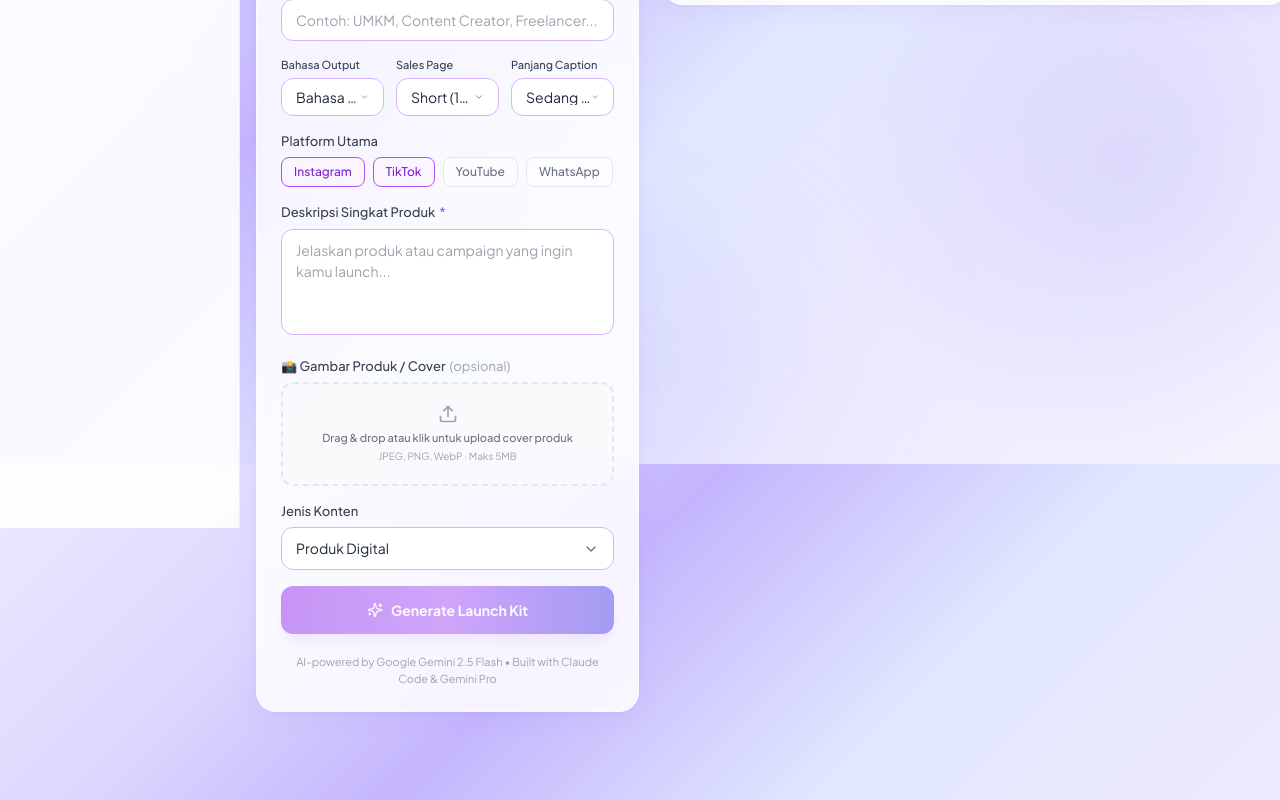
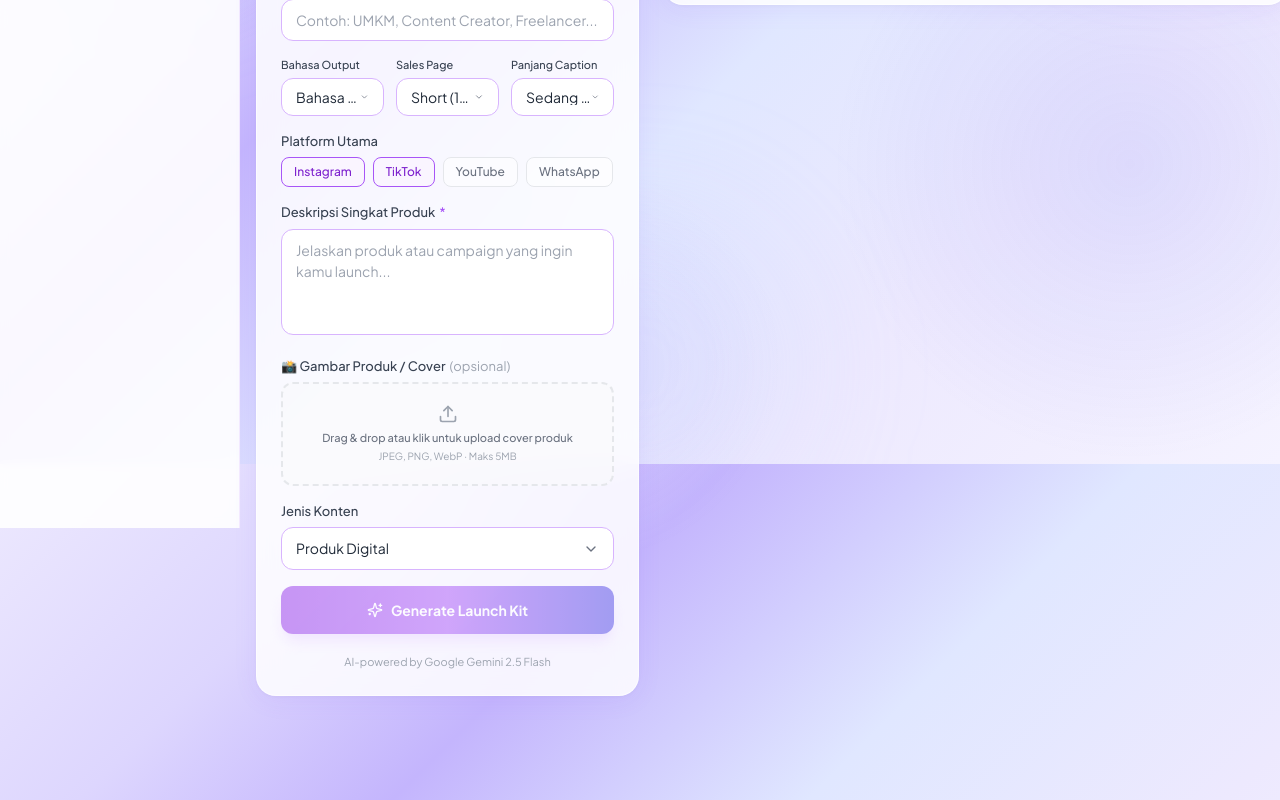
Before and after one commit to koperasiRAS/FlowFOR-Creative, a Next.js app: page / in a window 1280 px wide. Shown: the part 336-1136 px from the top of the page. Built offline with nearby package versions, Linux system fonts and the light colour scheme.

Commit message:
UI: Revert watermark to AI Powered by Google Gemini 2.5 Flash

```diff
--- a/app/components/GeneratorDashboard.tsx
+++ b/app/components/GeneratorDashboard.tsx
@@ -1423,7 +1423,7 @@ export default function GeneratorDashboard({
             </form>
 
             <p className="text-center text-[11px] text-gray-400">
-              AI-powered by Google Gemini 2.5 Flash • Built with Claude Code & Gemini Pro
+              AI-powered by Google Gemini 2.5 Flash
             </p>
           </div>
 
@@ -1630,7 +1630,7 @@ export default function GeneratorDashboard({
                         </div>
                         <div>
                           <p className="text-[12px] font-bold text-gray-800 dark:text-gray-100 leading-none">FlowFOR Creative</p>
-                          <p className="text-[10px] text-gray-400 dark:text-gray-500 mt-1">Powered by FlowFOR #JuaraVibeCoding • Built with Claude Code & Gemini Pro</p>
+                          <p className="text-[10px] text-gray-400 dark:text-gray-500 mt-1">Powered by FlowFOR #JuaraVibeCoding</p>
                         </div>
                       </div>
 
--- a/app/components/GuidePanel.tsx
+++ b/app/components/GuidePanel.tsx
@@ -353,7 +353,7 @@ export default function GuidePanel({ onBack }: GuidePanelProps) {
           </div>
 
           <div className="text-center py-4">
-            <p className="text-[10px] text-gray-400 dark:text-gray-500">Built for #JuaraVibeCoding by Google • Built with Claude Code & Gemini Pro</p>
+            <p className="text-[10px] text-gray-400 dark:text-gray-500">Built for #JuaraVibeCoding by Google</p>
           </div>
         </div>
       </div>
```
